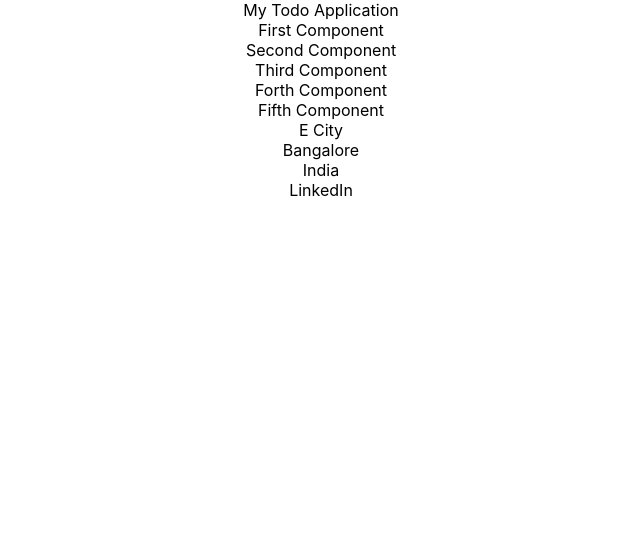
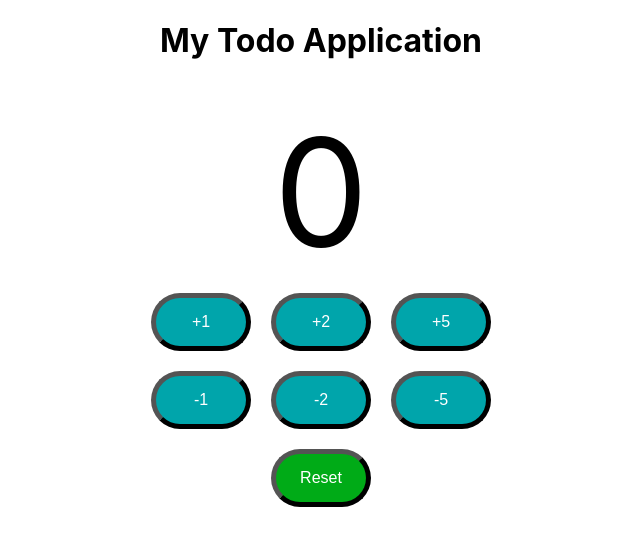
Before and after one commit to ArunDhwaj/learn-spring-and-springboot, a React (Create React App) app in the folder 07-frontend/todo-app/: page / in a window 1280 px wide. Shown: the top 546 px of the page, without its empty margins (319-959 px from the left). Built offline with nearby package versions, Linux system fonts and the light colour scheme.

Commit message:
React App: Counter example: Explored

```diff
--- a/07-frontend/todo-app/src/App.js
+++ b/07-frontend/todo-app/src/App.js
@@ -1,18 +1,20 @@
 import {Component} from "react";
+
+
 import './App.css';
 
-import LearningComponent from './components/learning-examples/LearningComponent';
+import Counter from './components/counter/Counter';
 
 
 function App() {
   return (
     <div className="App">
-      My Todo Application
-      <LearningComponent/>
+     <h1> My Todo Application </h1>
+      <br/>
+      <Counter />
     </div>
   );
 }
 
 
-
 export default App;
--- /dev/null
+++ b/07-frontend/todo-app/src/components/counter/Counter.css
@@ -0,0 +1,33 @@
+/* .countButton{
+    font-size: 16px;
+    background-color: #00a5ab;
+    width: 100px;
+    margin: 10px;
+    color: white;
+    padding: 15px;
+    border-radius: 30px;
+    border-width: 5px;
+    border-color: black;
+} */
+
+.Counter{
+    /* align-items: center; */
+    /* justify-content: center; */
+}
+
+.count, .reset{
+    font-size: 150px;
+    padding: 20px;
+}
+
+.reset{
+    font-size: 16px;
+    background-color: #00ab17;
+    width: 100px;
+    margin: 10px;
+    color: white;
+    padding: 15px;
+    border-radius: 30px;
+    border-width: 5px;
+    border-color: black;
+}
--- /dev/null
+++ b/07-frontend/todo-app/src/components/counter/Counter.jsx
@@ -0,0 +1,37 @@
+import { useState } from 'react';
+import './Counter.css';
+import CounterButton from './CounterButton';
+
+
+export default function Counter(){
+
+    const [total, setTotal= 0] = useState(0);
+
+    function incrementCounterP(by){
+        setTotal(total + by)
+
+    }
+
+    function decrementCounterP(by){
+        setTotal(total - by)
+
+    }
+
+    function reset(){
+        setTotal(0)
+    }
+
+
+    return(
+        <div className="Counter">
+            <span className="count">{total}</span>
+            <div>
+                <CounterButton by={1} increment={incrementCounterP} decrement={decrementCounterP}/>
+                <CounterButton by={2} increment={incrementCounterP} decrement={decrementCounterP}/>
+                <CounterButton by={5} increment={incrementCounterP} decrement={decrementCounterP}/>
+            </div>
+            <button className="reset" onClick={reset}> Reset </button>
+        </div>
+    )
+
+}
--- /dev/null
+++ b/07-frontend/todo-app/src/components/counter/CounterButton.css
@@ -0,0 +1,20 @@
+
+/* .child {
+    display: inline-block;
+} */
+
+.CounterButton{
+    display: inline-block;
+}
+
+.actionButton{
+    font-size: 16px;
+    background-color: #00a5ab;
+    width: 100px;
+    margin: 10px;
+    color: white;
+    padding: 15px;
+    border-radius: 30px;
+    border-width: 5px;
+    border-color: black;
+}
--- /dev/null
+++ b/07-frontend/todo-app/src/components/counter/CounterButton.jsx
@@ -0,0 +1,30 @@
+import { PropTypes } from "prop-types";
+import './CounterButton.css';
+
+
+export default function CounterButton({by, increment,decrement}){
+
+
+    return(
+        <div className="CounterButton">
+
+            <div className='child'>
+                <button className="actionButton" onClick={()=> increment(by)}> +{by} </button>
+            </div>
+            <div className='child'>
+                <button className="actionButton" onClick={()=> decrement(by)}> -{by} </button>
+            </div>
+
+
+        </div>
+    );
+}
+
+
+CounterButton.propTypes = {
+    by: PropTypes.number
+  }
+
+CounterButton.defaultProps = {
+    by: 1
+  }
```
